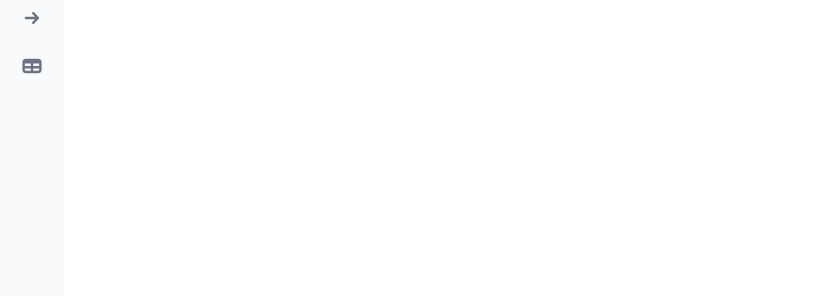
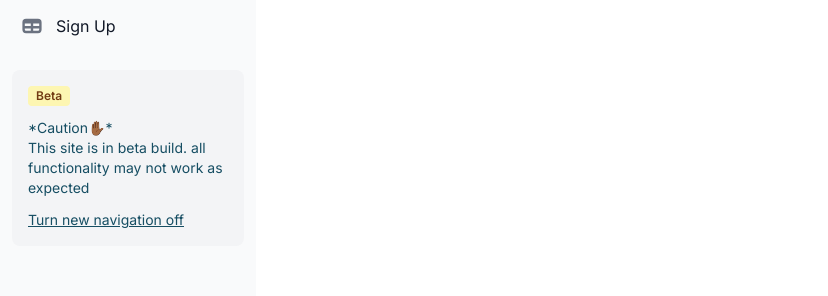
Before and after one commit to rivenshell/enoki, a Next.js app: page / in a window 1280 px wide. Shown: the part 386-682 px from the top of the page, without its empty margins (0-828 px from the left). Built offline with nearby package versions, Linux system fonts and the light colour scheme.

Commit message:
enoki commit

```diff
--- a/app/components/Sidebar.tsx
+++ b/app/components/Sidebar.tsx
@@ -42,7 +42,7 @@ export default function sidenav() {
   return (
     <Flowbite>
       <Sidebar
-        collapsed={true} // collapse sidebar on smaller screens
+        collapsed={!true} // collapse sidebar on smaller screens
         aria-label="Sidebar with logo branding example"
         className="sticky top-0 sidebar flex x-0 z-50 h-screen overflow-y-auto bg-white dark:bg-gray-800 dark:text-gray-400"
         id="sidenav"
```
